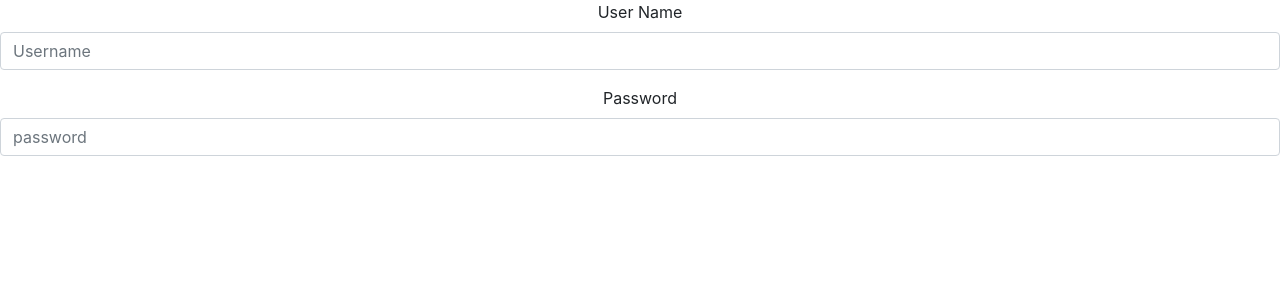
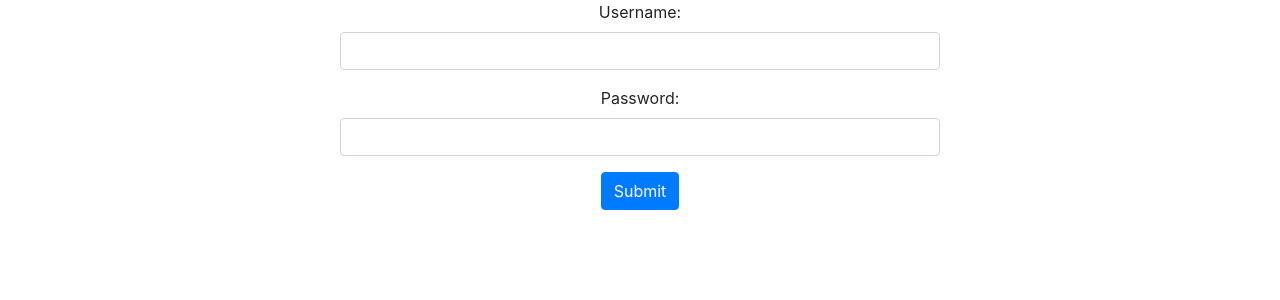
Before and after one commit to safe-space-build-week/FE, a React (Create React App) app in the folder safe-space/: page / in a window 1280 px wide. Shown: the top 300 px of the page. Built offline with nearby package versions, Linux system fonts and the light colour scheme.

Commit message:
basic styling on login

```diff
--- a/safe-space/package.json
+++ b/safe-space/package.json
@@ -15,6 +15,7 @@
     "redux": "^4.0.1",
     "redux-logger": "^3.0.6",
     "redux-thunk": "^2.3.0",
+    "styled-components": "^4.2.0",
     "yarn": "^1.16.0"
   },
   "scripts": {
--- a/safe-space/src/components/Login.js
+++ b/safe-space/src/components/Login.js
@@ -1,21 +1,26 @@
-import React from 'react';
-import { Button, Form, FormGroup, Label, Input, FormText } from 'reactstrap';
+import React from "react";
+import { Button, Form, FormGroup, Label, Input } from "reactstrap";
+import styled from "styled-components";
+
+const StyledLogin = styled(Form)`
+  max-width: 600px;
+  margin: 0 auto;
+`;
 
 export default class loginForm extends React.Component {
   render() {
     return (
-            <Form>
+      <StyledLogin>
         <FormGroup>
-                    <Label for="User">User Name</Label>
-                    <Input type="user" name="user" id="login-user" placeholder="Username" />
+          <Label for="User">Username:</Label>
+          <Input type="user" name="user" id="login-user" />
         </FormGroup>
         <FormGroup>
-          <Label for="Password">Password</Label>
-          <Input type="password" name="password" id="Password" placeholder="password" />
+          <Label for="Password">Password:</Label>
+          <Input type="password" name="password" id="Password" />
         </FormGroup>
-
-
-            </Form>
-        )
+        <Button color="primary">Submit</Button>
+      </StyledLogin>
+    );
   }
 }
```
Also changed, not shown: safe-space/src/App.js (+7 -4 lines), safe-space/src/components/Dashboard.js (added), 1 other file (tests, documents, lock files or other folders). Lines whose indentation alone changed are shown as unchanged.
